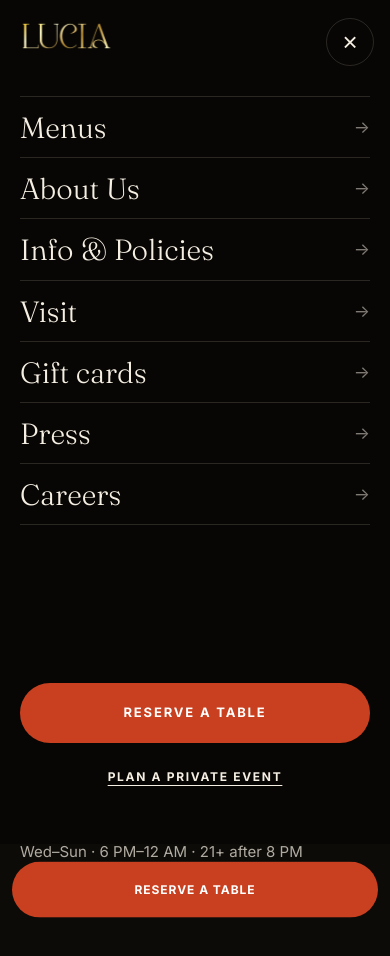
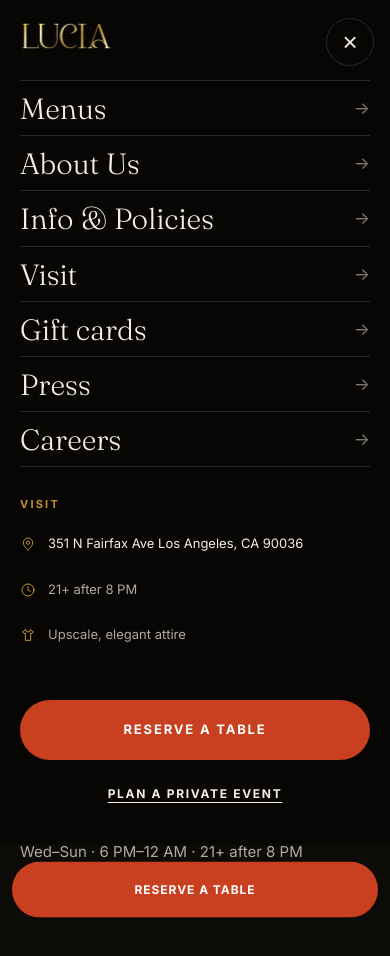
Before and after one commit to saadmo/lucia-noir-concept, a plain HTML site: page 404.html in a window 390 px wide. Both pictures are taken after a click on the button "Open navigation menu". Drawn offline with Linux system fonts and the light colour scheme.

Commit message:
Update 404.html

```diff
--- a/404.html
+++ b/404.html
@@ -100,6 +100,20 @@ a{color:inherit}
 .mobile-menu .btn + .btn{margin-top:12px}
 .textlink{display:inline-flex;align-items:center;gap:10px;margin-top:30px;font-size:12px;letter-spacing:.14em;text-transform:uppercase;font-weight:700;text-decoration:underline;text-underline-offset:4px;text-decoration-thickness:1px;min-height:44px}
 .mobile-menu .textlink{align-self:center;margin-top:12px}
+.menu-visit{padding:18px 0 16px}
+.menu-visit-label{margin:0 0 12px;font-family:var(--font-body);font-size:11px;font-weight:700;letter-spacing:.2em;text-transform:uppercase;color:var(--gold)}
+.menu-visit-row{display:flex;align-items:flex-start;gap:12px;padding:12px 0;font-family:var(--font-body);font-size:14px;line-height:1.5;color:var(--ivory);text-decoration:none}
+.menu-visit-row.dim{color:var(--ivory-70)}
+.menu-visit-row svg{flex:none;width:16px;height:16px;margin-top:2px;stroke:var(--gold);fill:none;stroke-width:1.5;stroke-linecap:round;stroke-linejoin:round}
+@media (max-height:860px){
+.mobile-menu{padding:80px 20px 28px}
+.mobile-menu ol{margin-bottom:12px}
+.mobile-menu li a{padding:11px 0;min-height:50px}
+.menu-visit{padding:16px 0 14px}
+.menu-visit-label{margin-bottom:8px}
+.menu-visit-row{font-size:13px;padding:13px 0}
+.menu-visit-row br{display:none}
+}
 body.menu-open{overflow:hidden}
 body.menu-open .site-head{background:transparent;border-bottom-color:transparent;-webkit-backdrop-filter:none;backdrop-filter:none;z-index:1600;pointer-events:none}
 body.menu-open .menu-toggle{display:none}
@@ -287,6 +301,12 @@ body.menu-open .menu-toggle{display:none}
     <li><a href="press/"><span class="name">Press</span><span class="arr" aria-hidden="true">&rarr;</span></a></li>
     <li><a href="careers/"><span class="name">Careers</span><span class="arr" aria-hidden="true">&rarr;</span></a></li>
   </ol>
+  <div class="menu-visit">
+    <p class="menu-visit-label">Visit</p>
+    <a class="menu-visit-row" href="https://www.google.com/maps/search/?api=1&amp;query=351+N+Fairfax+Ave+Los+Angeles+CA+90036" target="_blank" rel="noopener noreferrer"><svg viewBox="0 0 24 24" aria-hidden="true"><path d="M12 21s-7-5.6-7-11a7 7 0 1 1 14 0c0 5.4-7 11-7 11z"/><circle cx="12" cy="10" r="2.5"/></svg><span>351 N Fairfax Ave <br>Los Angeles, CA 90036</span></a>
+    <p class="menu-visit-row dim"><svg viewBox="0 0 24 24" aria-hidden="true"><circle cx="12" cy="12" r="9"/><path d="M12 7v5l3.5 2"/></svg><span>21+ after 8 PM</span></p>
+    <a class="menu-visit-row dim" href="info-policies/#dress-code"><svg viewBox="0 0 24 24" aria-hidden="true"><path d="M8.5 4 4 7l2 3 2-1v11h8V9l2 1 2-3-4.5-3a3 3 0 0 1-7 0z"/></svg><span>Upscale, elegant attire</span></a>
+  </div>
   <a class="btn btn-red" href="https://resy.com/cities/los-angeles-ca/venues/lucia-ca" target="_blank" rel="noopener noreferrer">Reserve a table<span class="sr-only"> (opens in new tab)</span></a>
   <a class="textlink" href="/#private-events">Plan a private event</a>
 </div>
```
